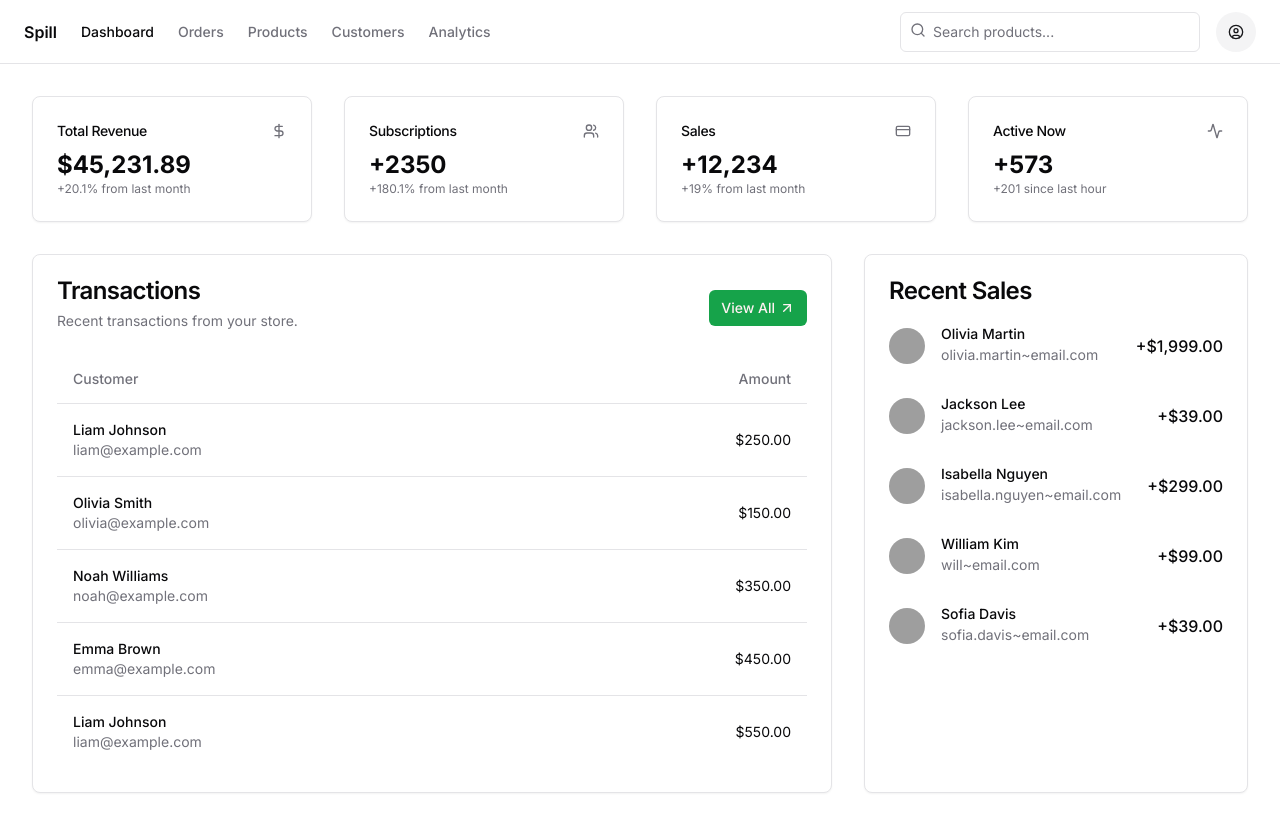
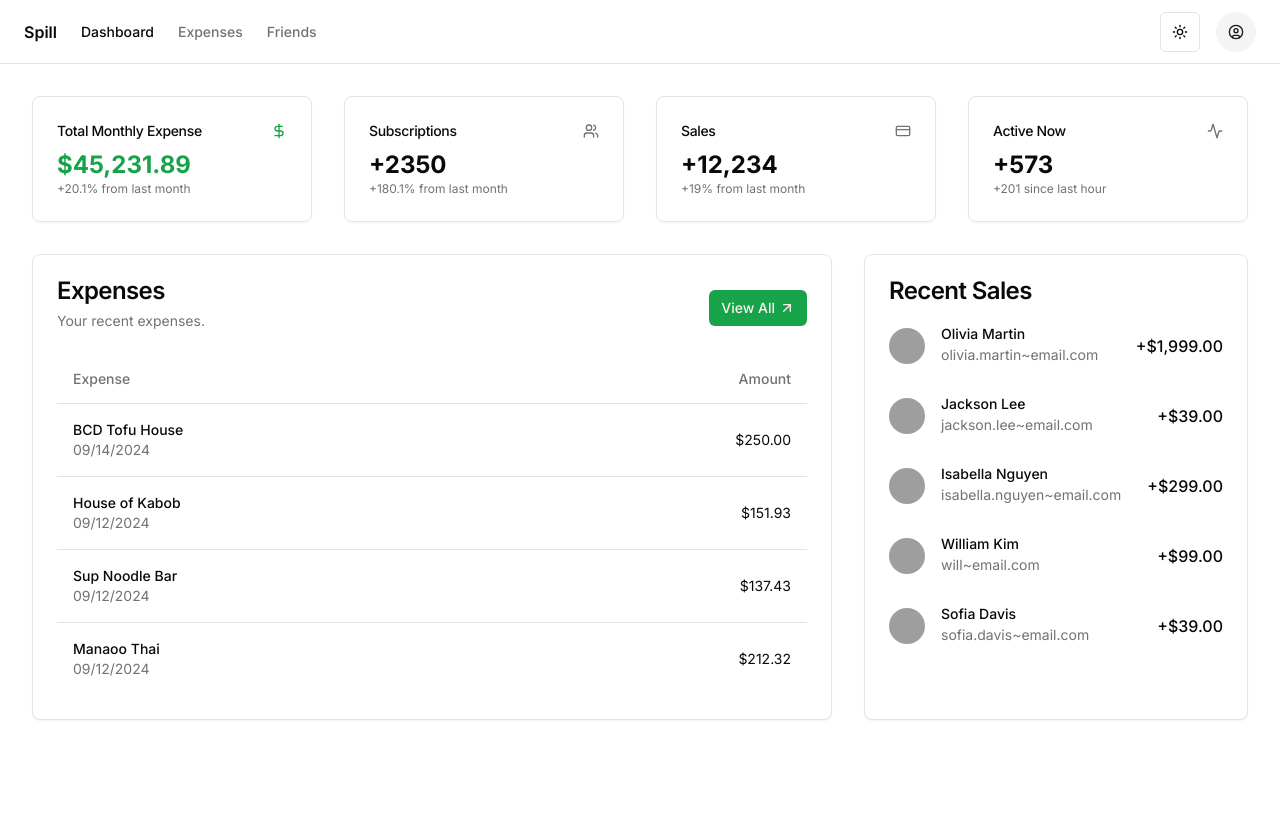
Before and after one commit to ChrisBryann/spill-web, a Next.js app: page /dashboard in a window 1280 px wide. Shown: the top 832 px of the page. Built offline with nearby package versions, Linux system fonts and the light colour scheme; grey boxes are pictures that could not be loaded.

Commit message:
configured dashboard expense card and total monthly expense card, added scroll-area for overflowing list

```diff
--- a/app/dashboard/page.tsx
+++ b/app/dashboard/page.tsx
@@ -34,12 +34,12 @@ export default function Dashboard() {
           <Card x-chunk="dashboard-01-chunk-0">
             <CardHeader className="flex flex-row items-center justify-between space-y-0 pb-2">
               <CardTitle className="text-sm font-medium">
-                Total Revenue
+                Total Monthly Expense
               </CardTitle>
-              <DollarSign className="text-muted-foreground size-4" />
+              <DollarSign className="text-primary size-4" />
             </CardHeader>
             <CardContent>
-              <div className="text-2xl font-bold">$45,231.89</div>
+              <div className="text-2xl text-primary font-bold">$45,231.89</div>
               <p className="text-muted-foreground text-xs">
                 +20.1% from last month
               </p>
@@ -85,12 +85,12 @@ export default function Dashboard() {
           </Card>
         </div>
         <div className="grid gap-4 md:gap-8 lg:grid-cols-2 xl:grid-cols-3">
-          <Card className="xl:col-span-2" x-chunk="dashboard-01-chunk-4">
+          <Card className="xl:col-span-2 max-h-2xl" x-chunk="dashboard-01-chunk-4">
             <CardHeader className="flex flex-row items-center">
               <div className="grid gap-2">
-                <CardTitle>Transactions</CardTitle>
+                <CardTitle>Expenses</CardTitle>
                 <CardDescription>
-                  Recent transactions from your store.
+                  Your recent expenses.
                 </CardDescription>
               </div>
               <Button asChild size="sm" className="ml-auto gap-1">
@@ -104,119 +104,46 @@ export default function Dashboard() {
               <Table>
                 <TableHeader>
                   <TableRow>
-                    <TableHead>Customer</TableHead>
-                    <TableHead className="hidden xl:table-column">
-                      Type
-                    </TableHead>
-                    <TableHead className="hidden xl:table-column">
-                      Status
-                    </TableHead>
-                    <TableHead className="hidden xl:table-column">
-                      Date
-                    </TableHead>
+                    <TableHead>Expense</TableHead>
                     <TableHead className="text-right">Amount</TableHead>
                   </TableRow>
                 </TableHeader>
                 <TableBody>
                   <TableRow>
                     <TableCell>
-                      <div className="font-medium">Liam Johnson</div>
+                      <div className="font-medium">BCD Tofu House</div>
                       <div className="text-muted-foreground hidden text-sm md:inline">
-                        liam@example.com
+                        09/14/2024
                       </div>
-                    </TableCell>
-                    <TableCell className="hidden xl:table-column">
-                      Sale
-                    </TableCell>
-                    <TableCell className="hidden xl:table-column">
-                      <Badge className="text-xs" variant="outline">
-                        Approved
-                      </Badge>
-                    </TableCell>
-                    <TableCell className="hidden md:table-cell lg:hidden xl:table-column">
-                      2023-06-23
                     </TableCell>
                     <TableCell className="text-right">$250.00</TableCell>
                   </TableRow>
                   <TableRow>
                     <TableCell>
-                      <div className="font-medium">Olivia Smith</div>
+                      <div className="font-medium">House of Kabob</div>
                       <div className="text-muted-foreground hidden text-sm md:inline">
-                        olivia@example.com
+                        09/12/2024
                       </div>
                     </TableCell>
-                    <TableCell className="hidden xl:table-column">
-                      Refund
-                    </TableCell>
-                    <TableCell className="hidden xl:table-column">
-                      <Badge className="text-xs" variant="outline">
-                        Declined
-                      </Badge>
-                    </TableCell>
-                    <TableCell className="hidden md:table-cell lg:hidden xl:table-column">
-                      2023-06-24
-                    </TableCell>
-                    <TableCell className="text-right">$150.00</TableCell>
+                    <TableCell className="text-right">$151.93</TableCell>
                   </TableRow>
                   <TableRow>
                     <TableCell>
-                      <div className="font-medium">Noah Williams</div>
+                      <div className="font-medium">Sup Noodle Bar</div>
                       <div className="text-muted-foreground hidden text-sm md:inline">
-                        noah@example.com
+                        09/12/2024
                       </div>
                     </TableCell>
-                    <TableCell className="hidden xl:table-column">
-                      Subscription
-                    </TableCell>
-                    <TableCell className="hidden xl:table-column">
-                      <Badge className="text-xs" variant="outline">
-                        Approved
-                      </Badge>
-                    </TableCell>
-                    <TableCell className="hidden md:table-cell lg:hidden xl:table-column">
-                      2023-06-25
-                    </TableCell>
-                    <TableCell className="text-right">$350.00</TableCell>
+                    <TableCell className="text-right">$137.43</TableCell>
                   </TableRow>
                   <TableRow>
                     <TableCell>
-                      <div className="font-medium">Emma Brown</div>
+                      <div className="font-medium">Manaoo Thai</div>
                       <div className="text-muted-foreground hidden text-sm md:inline">
-                        emma@example.com
+                        09/12/2024
                       </div>
                     </TableCell>
-                    <TableCell className="hidden xl:table-column">
-                      Sale
-                    </TableCell>
-                    <TableCell className="hidden xl:table-column">
-                      <Badge className="text-xs" variant="outline">
-                        Approved
-                      </Badge>
-                    </TableCell>
-                    <TableCell className="hidden md:table-cell lg:hidden xl:table-column">
-                      2023-06-26
-                    </TableCell>
-                    <TableCell className="text-right">$450.00</TableCell>
-                  </TableRow>
-                  <TableRow>
-                    <TableCell>
-                      <div className="font-medium">Liam Johnson</div>
-                      <div className="text-muted-foreground hidden text-sm md:inline">
-                        liam@example.com
-                      </div>
-                    </TableCell>
-                    <TableCell className="hidden xl:table-column">
-                      Sale
-                    </TableCell>
-                    <TableCell className="hidden xl:table-column">
-                      <Badge className="text-xs" variant="outline">
-                        Approved
-                      </Badge>
-                    </TableCell>
-                    <TableCell className="hidden md:table-cell lg:hidden xl:table-column">
-                      2023-06-27
-                    </TableCell>
-                    <TableCell className="text-right">$550.00</TableCell>
+                    <TableCell className="text-right">$212.32</TableCell>
                   </TableRow>
                 </TableBody>
               </Table>
--- a/components/Header.tsx
+++ b/components/Header.tsx
@@ -36,25 +36,13 @@ const Header = () => {
           href="#"
           className="text-muted-foreground hover:text-foreground transition-colors"
         >
-          Orders
+          Expenses
         </Link>
         <Link
           href="#"
           className="text-muted-foreground hover:text-foreground transition-colors"
         >
-          Products
-        </Link>
-        <Link
-          href="#"
-          className="text-muted-foreground hover:text-foreground transition-colors"
-        >
-          Customers
-        </Link>
-        <Link
-          href="#"
-          className="text-muted-foreground hover:text-foreground transition-colors"
-        >
-          Analytics
+          Friends
         </Link>
       </nav>
       <Sheet>
@@ -79,31 +67,19 @@ const Header = () => {
               href="#"
               className="text-muted-foreground hover:text-foreground"
             >
-              Orders
+              Expenses
             </Link>
             <Link
               href="#"
               className="text-muted-foreground hover:text-foreground"
             >
-              Products
-            </Link>
-            <Link
-              href="#"
-              className="text-muted-foreground hover:text-foreground"
-            >
-              Customers
-            </Link>
-            <Link
-              href="#"
-              className="text-muted-foreground hover:text-foreground"
-            >
-              Analytics
+              Friends
             </Link>
           </nav>
         </SheetContent>
       </Sheet>
-      <div className="flex w-full items-center gap-4 md:ml-auto md:gap-2 lg:gap-4">
-        <form className="ml-auto flex-1 sm:flex-initial">
+      <div className="flex w-full justify-end items-center gap-4 md:ml-auto md:gap-2 lg:gap-4">
+        {/* <form className="ml-auto flex-1 sm:flex-initial">
           <div className="relative">
             <Search className="text-muted-foreground absolute left-2.5 top-2.5 size-4" />
             <Input
@@ -112,7 +88,8 @@ const Header = () => {
               className="pl-8 sm:w-[300px] md:w-[200px] lg:w-[300px]"
             />
           </div>
-        </form>
+        </form> */}
+        <ModeToggle />
         <DropdownMenu>
           <DropdownMenuTrigger asChild>
             <Button variant="secondary" size="icon" className="rounded-full">
--- a/components/index.ts
+++ b/components/index.ts
@@ -65,6 +65,7 @@ export {
 export { Input } from "./ui/input";
 export { Badge, badgeVariants } from "./ui/badge";
 export { Avatar, AvatarImage, AvatarFallback } from "./ui/avatar";
+export { ScrollArea, ScrollBar } from "./ui/scroll-area";
 
 // Self-made UI Components
 export { Header } from "./Header";
--- /dev/null
+++ b/components/ui/scroll-area.tsx
@@ -0,0 +1,48 @@
+'use client'
+
+import * as React from 'react'
+import * as ScrollAreaPrimitive from '@radix-ui/react-scroll-area'
+
+import { ny } from '@/lib/utils'
+
+const ScrollArea = React.forwardRef<
+   React.ElementRef<typeof ScrollAreaPrimitive.Root>,
+   React.ComponentPropsWithoutRef<typeof ScrollAreaPrimitive.Root>
+>(({ className, children, ...props }, ref) => (
+   <ScrollAreaPrimitive.Root
+      ref={ref}
+      className={ny('relative overflow-hidden', className)}
+      {...props}
+   >
+      <ScrollAreaPrimitive.Viewport className="size-full rounded-[inherit]">
+         {children}
+      </ScrollAreaPrimitive.Viewport>
+      <ScrollBar />
+      <ScrollAreaPrimitive.Corner />
+   </ScrollAreaPrimitive.Root>
+))
+ScrollArea.displayName = ScrollAreaPrimitive.Root.displayName
+
+const ScrollBar = React.forwardRef<
+   React.ElementRef<typeof ScrollAreaPrimitive.ScrollAreaScrollbar>,
+   React.ComponentPropsWithoutRef<typeof ScrollAreaPrimitive.ScrollAreaScrollbar>
+>(({ className, orientation = 'vertical', ...props }, ref) => (
+   <ScrollAreaPrimitive.ScrollAreaScrollbar
+      ref={ref}
+      orientation={orientation}
+      className={ny(
+         'flex touch-none select-none transition-colors',
+         orientation === 'vertical'
+         && 'h-full w-2.5 border-l border-l-transparent p-px',
+         orientation === 'horizontal'
+         && 'h-2.5 flex-col border-t border-t-transparent p-px',
+         className,
+      )}
+      {...props}
+   >
+      <ScrollAreaPrimitive.ScrollAreaThumb className="bg-border relative flex-1 rounded-full" />
+   </ScrollAreaPrimitive.ScrollAreaScrollbar>
+))
+ScrollBar.displayName = ScrollAreaPrimitive.ScrollAreaScrollbar.displayName
+
+export { ScrollArea, ScrollBar }
--- a/package.json
+++ b/package.json
@@ -12,6 +12,7 @@
     "@radix-ui/react-avatar": "^1.1.0",
     "@radix-ui/react-dialog": "^1.1.1",
     "@radix-ui/react-dropdown-menu": "^2.1.1",
+    "@radix-ui/react-scroll-area": "^1.1.0",
     "@radix-ui/react-separator": "^1.1.0",
     "@radix-ui/react-slot": "^1.1.0",
     "class-variance-authority": "^0.7.0",
```
Also changed, not shown: 1 other file (tests, documents, lock files or other folders).
